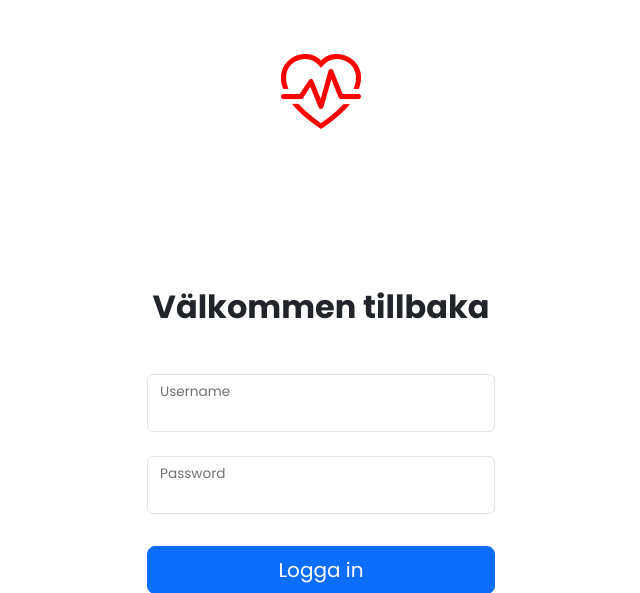
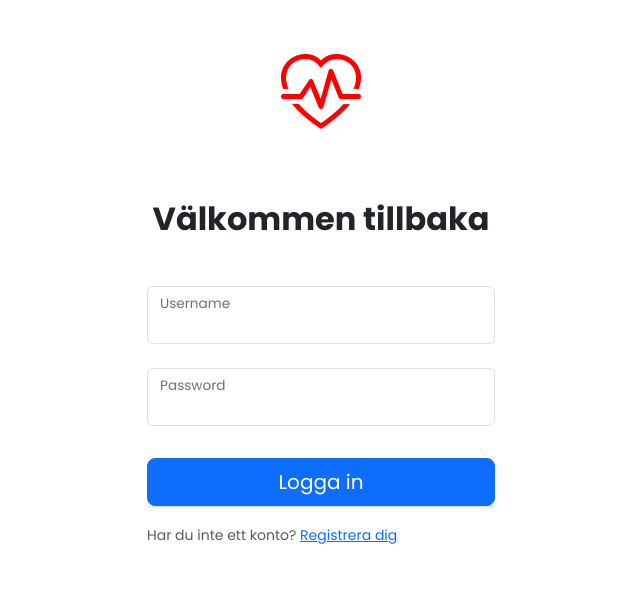
Before and after one commit to JohanRodhe/meditrack, a Django app: page /auth/login/ in a window 1280 px wide. Shown: the top 593 px of the page, without its empty margins (319-959 px from the left). Run offline with Django 5.2, Linux system fonts and the light colour scheme; some libraries are stand-ins or nearby versions.

Commit message:
styling changes

```diff
--- a/medicine_app/views.py
+++ b/medicine_app/views.py
@@ -1,7 +1,6 @@
 from django.shortcuts import redirect, render
 from .forms import MedicineForm, MedicineEventForm, PersonForm
 from .models import Medicine, MedicineEvent, Person
-from accounts.models import User
 from django.views.generic import ListView
 from django.views.decorators.http import require_http_methods
 from django.contrib.auth.decorators import login_required
--- a/static/css/style.css
+++ b/static/css/style.css
@@ -63,9 +63,8 @@ body {
   display: none;
   color: white;
 }
-
-.htmx-request .htmx-indicator {
-  display:inline;
+.htmx-request .htmx-indicator{
+    display:inline;
 }
 
 .htmx-request > .button-text {
@@ -85,7 +84,6 @@ button.htmx-request {
 .custom-bold {
   font-weight: bold !important;
 }
-
 
 /* Month header */
 .month {
--- a/templates/accounts/login.html
+++ b/templates/accounts/login.html
@@ -1,7 +1,7 @@
 {% extends 'base.html' %}
 {% load static %}
 {% block content %}
-<h2 class="m-5 pt-5 font-weight-bold custom-bold text-center">
+<h2 class="m-5 font-weight-bold custom-bold text-center">
   Välkommen tillbaka
 </h2>
 <div class="container-fluid">
--- a/templates/partials/navbar.html
+++ b/templates/partials/navbar.html
@@ -33,7 +33,7 @@
 </nav>
 {% else %}
 <div class="m-5 d-flex justify-content-center">
-  <h1 class="mb-5">
+  <h1>
     <span>
       <i class="bi bi-heart-pulse logo" style="font-size: 80px"></i>
     </span>
```
